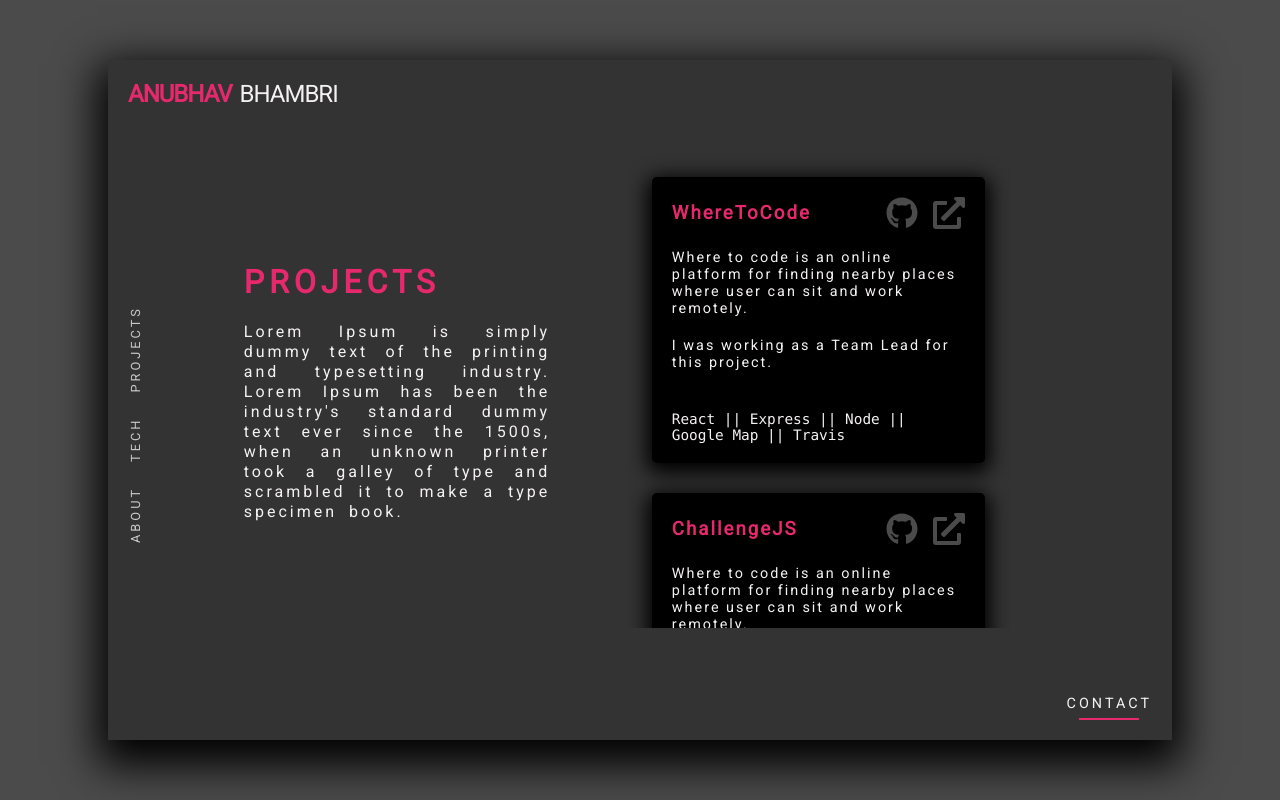
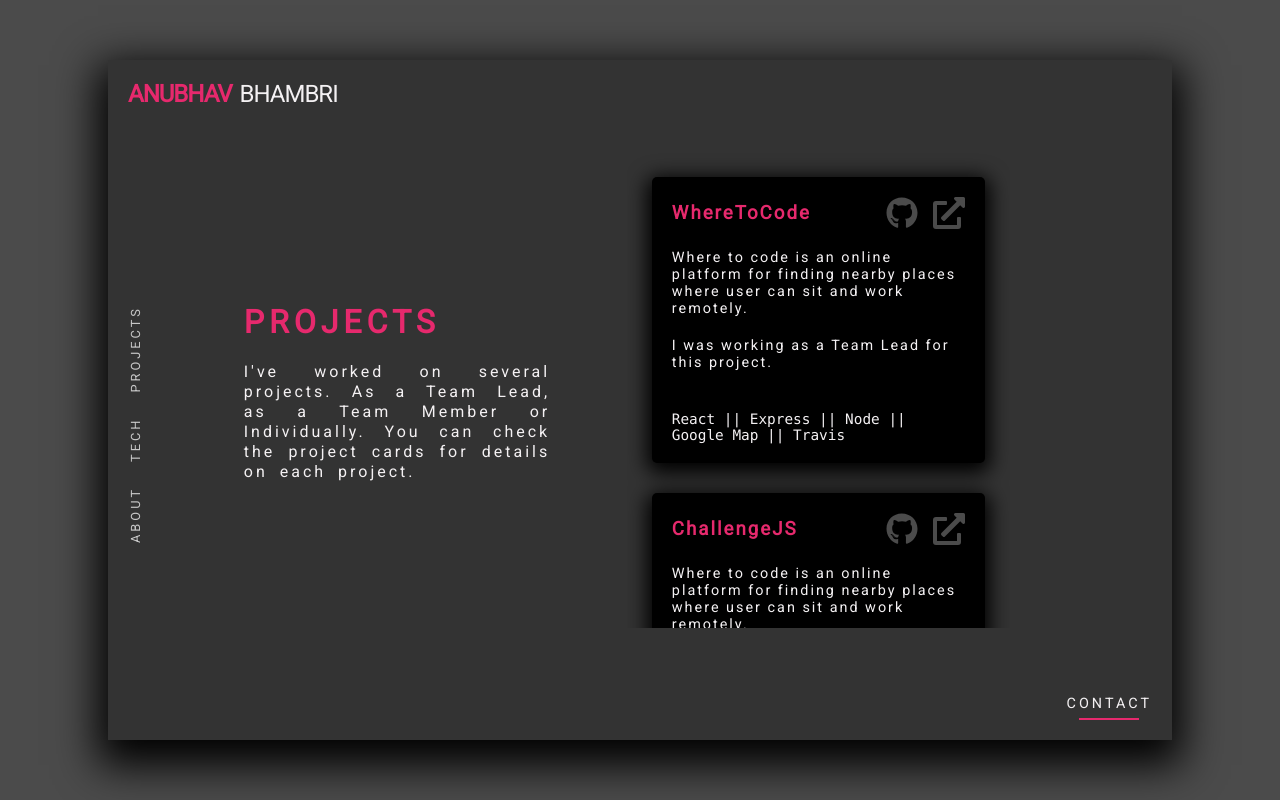
Before and after one commit to Anubhav311/dark-site, a Next.js app: page /projects in a window 1280 px wide. Built offline with nearby package versions, Linux system fonts and the light colour scheme; a small style sheet from the web is missing.

Commit message:
replaced lorem ipsum from project-text

```diff
--- a/pages/projects.js
+++ b/pages/projects.js
@@ -12,7 +12,7 @@ const Projects = () => (
             <div className="projects-inner-container">
                     <div className="projects-text">
                         <h1>PROJECTS</h1>
-                        <p>Lorem Ipsum is simply dummy text of the printing and typesetting industry. Lorem Ipsum has been the industry's standard dummy text ever since the 1500s, when an unknown printer took a galley of type and scrambled it to make a type specimen book.</p>
+                        <p>I've worked on several projects. As a Team Lead, as a Team Member or Individually. You can check the project cards for details on each project.</p>
                     </div>
                     <div className="projects-list">
                         <div className="project-list-item">
```
